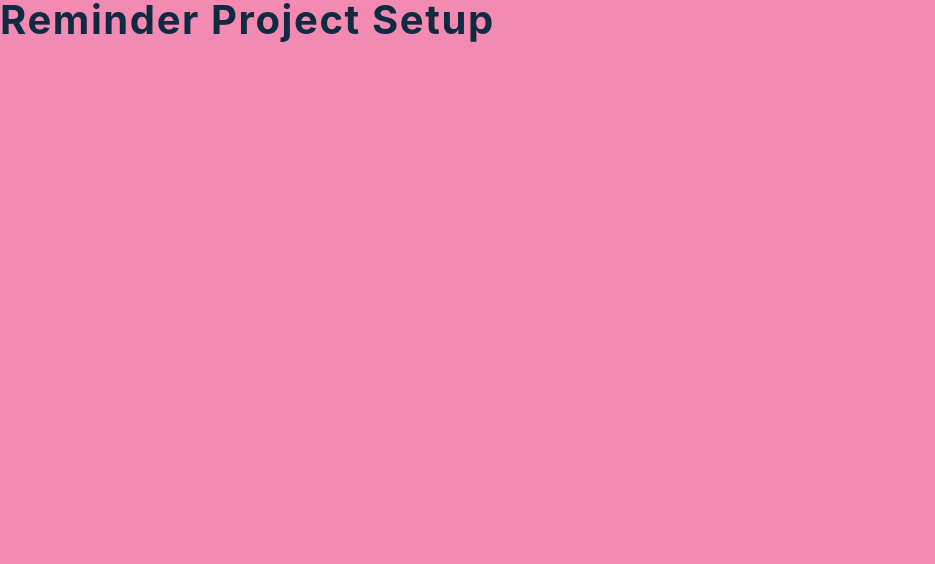
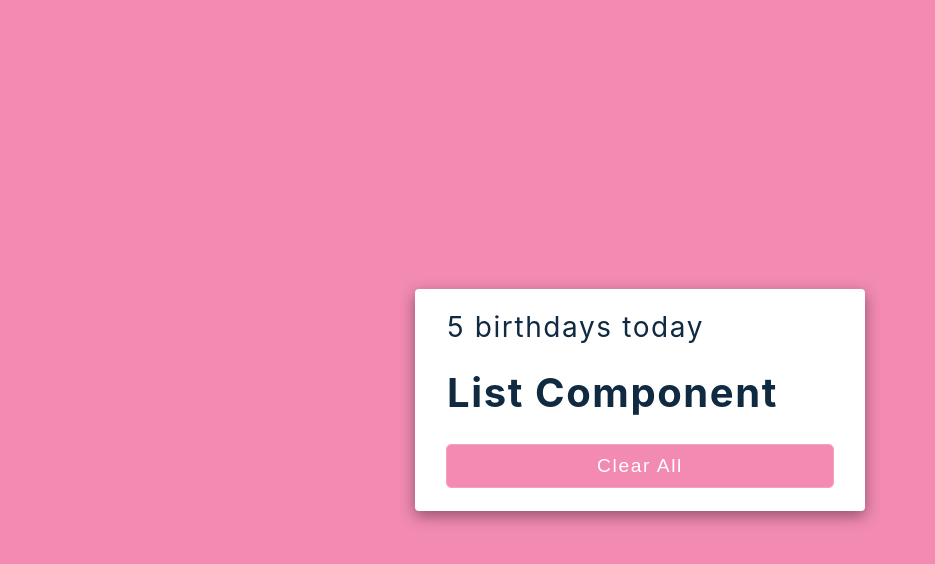
Before and after one commit to mukhtar-github/Birthday-Reminder, a React (Create React App) app in the folder birthday-app/: page / in a window 1280 px wide. Shown: the top 564 px of the page, without its empty margins (0-935 px from the left). Built offline with nearby package versions, Linux system fonts and the light colour scheme.

Commit message:
Update file

```diff
--- a/birthday-app/src/App.js
+++ b/birthday-app/src/App.js
@@ -1,8 +1,19 @@
 import React, { useState } from 'react';
 import data from './data';
 import List from './List';
+
 function App() {
-  return <h2>reminder project setup</h2>;
+  const [poeple, setPeople] = useState(data);
+
+  return (
+    <main>
+      <section className='container'>
+        <h3>{ poeple.length } birthdays today</h3>
+        <List poeple={poeple} />
+        <button onClick={ () => setPeople([]) }>clear all</button>
+      </section>
+    </main>
+  );
 }
 
 export default App;
```
